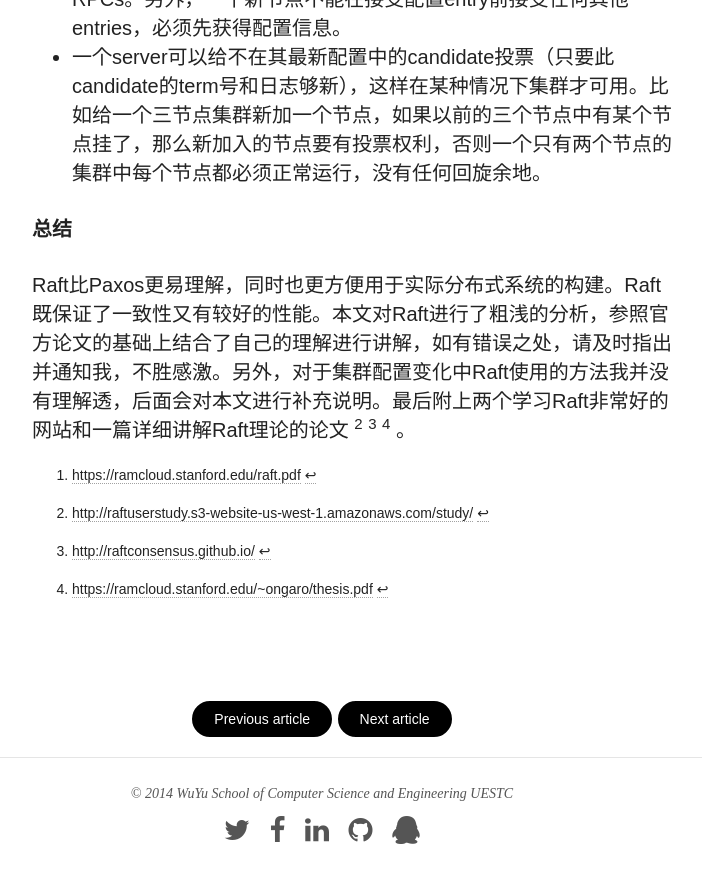
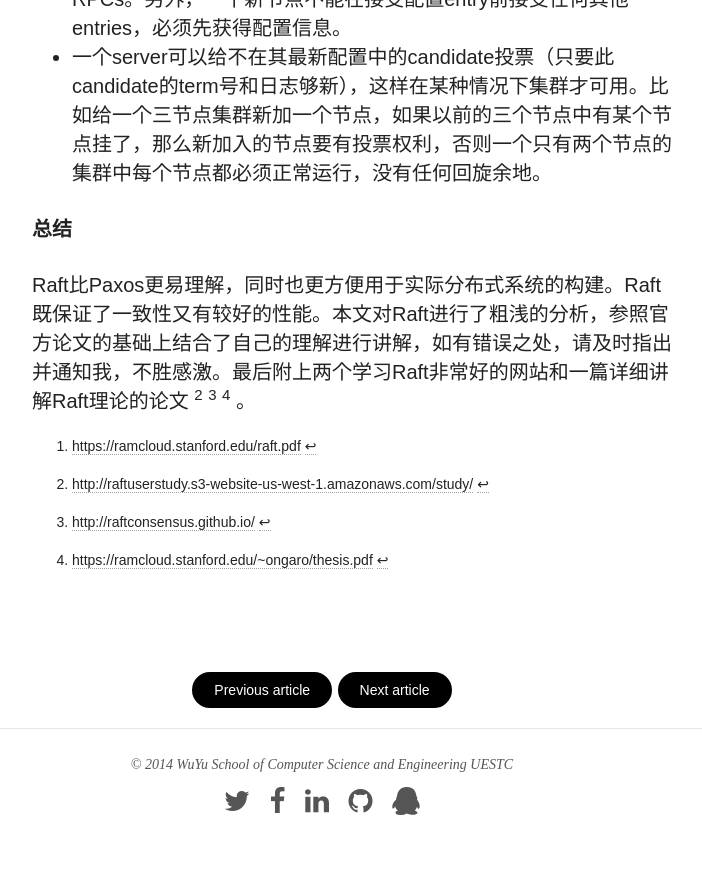
Before and after one commit to wuyu201321060203/wuyu201321060203.github.io, a Jekyll site: the page built from _posts/2014-09-13-Raft.md, in a window 1280 px wide and 900 px high, scrolled down 15755 px. Shown: the top 883 px of the window, without its empty margins (318-1020 px from the left). Built offline with Jekyll 4.4.1, drawn with Linux system fonts in a browser that asks for light colours; nearby versions of some CDN libraries; comment, search, counter and statistics services are not loaded.

Commit message:
raft is finished

```diff
--- a/_posts/2014-09-13-Raft.md
+++ b/_posts/2014-09-13-Raft.md
@@ -190,7 +190,7 @@ joint consensus允许集群配置平滑过渡而不失去安全和一致性，
 
 ####总结
 
-Raft比Paxos更易理解，同时也更方便用于实际分布式系统的构建。Raft既保证了一致性又有较好的性能。本文对Raft进行了粗浅的分析，参照官方论文的基础上结合了自己的理解进行讲解，如有错误之处，请及时指出并通知我，不胜感激。另外，对于集群配置变化中Raft使用的方法我并没有理解透，后面会对本文进行补充说明。最后附上两个学习Raft非常好的网站和一篇详细讲解Raft理论的论文 [^2] [^3] [^4] 。
+Raft比Paxos更易理解，同时也更方便用于实际分布式系统的构建。Raft既保证了一致性又有较好的性能。本文对Raft进行了粗浅的分析，参照官方论文的基础上结合了自己的理解进行讲解，如有错误之处，请及时指出并通知我，不胜感激。最后附上两个学习Raft非常好的网站和一篇详细讲解Raft理论的论文 [^2] [^3] [^4] 。
 
 [^2]: <http://raftuserstudy.s3-website-us-west-1.amazonaws.com/study/>
 [^3]: <http://raftconsensus.github.io/>
```
